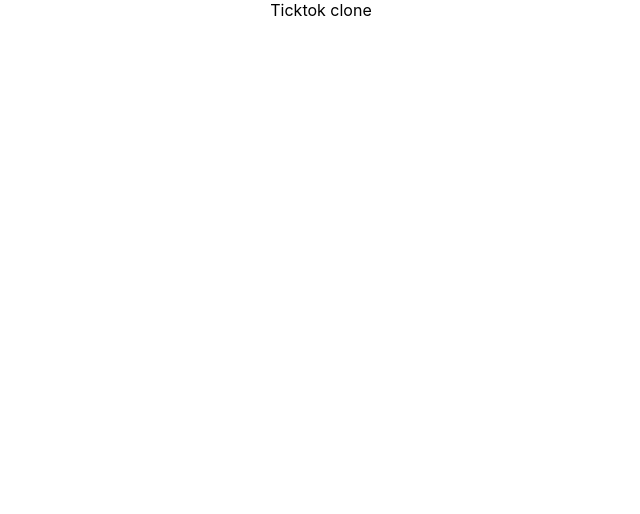
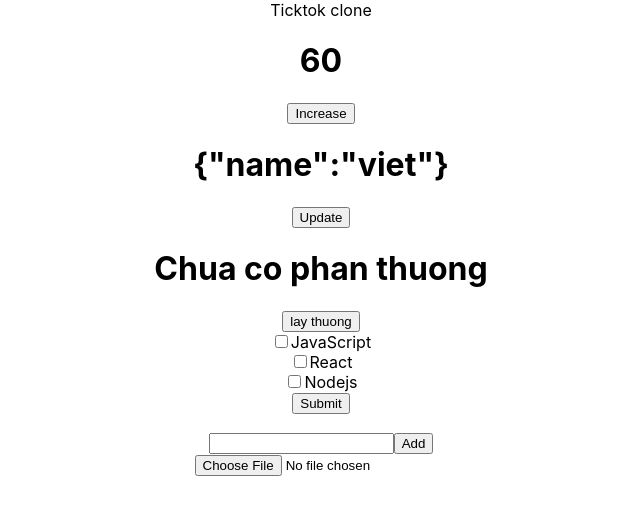
Before and after one commit to NVHViet99/Ticktok-clone, a React (Create React App) app: page / in a window 1280 px wide. Shown: the top 514 px of the page, without its empty margins (319-959 px from the left). Built offline with nearby package versions, Linux system fonts and the light colour scheme.

Commit message:
useEffect lecture

```diff
--- a/public/index.html
+++ b/public/index.html
@@ -24,7 +24,7 @@
       work correctly both with client-side routing and a non-root public URL.
       Learn how to configure a non-root public URL by running `npm run build`.
     -->
-    <title>React App</title>
+    <title>Ticktok Clone</title>
   </head>
   <body>
     <noscript>You need to enable JavaScript to run this app.</noscript>
--- a/src/App.js
+++ b/src/App.js
@@ -1,7 +1,19 @@
 import "./App.css";
+import TodoList from "./components/TodoList";
+import TwowayBinding from "./components/TwowayBinding";
+import UseEffect from "./components/UseEffect";
+import UseStateF8 from "./components/UseStateF8";
 
 function App() {
-  return <div className="App">Ticktok clone</div>;
+  return (
+    <div className="App">
+      Ticktok clone
+      <UseStateF8 />
+      <TwowayBinding />
+      <TodoList />
+      <UseEffect />
+    </div>
+  );
 }
 
 export default App;
--- /dev/null
+++ b/src/components/TodoList.js
@@ -0,0 +1,35 @@
+import React, { useState } from "react";
+
+function TodoList(props) {
+  const [jobs, setJobs] = useState(() => {
+    const storageJobs = JSON.parse(localStorage.getItem("jobs"));
+    return storageJobs ?? [];
+  });
+  const [job, setJob] = useState("");
+
+  const handleSubmit = () => {
+    if (!job) return;
+
+    setJobs((pre) => {
+      const newJobs = [...pre, job];
+      //save localstorage
+      const jsonJobs = JSON.stringify(newJobs);
+      localStorage.setItem("jobs", jsonJobs);
+
+      return newJobs;
+    });
+    setJob("");
+  };
+
+  return (
+    <div>
+      <input value={job} onChange={(e) => setJob(e.target.value)} />
+      <button onClick={handleSubmit}>Add</button>
+      {jobs.map((job, index) => (
+        <li key={index}>{job}</li>
+      ))}
+    </div>
+  );
+}
+
+export default TodoList;
--- /dev/null
+++ b/src/components/TwowayBinding.js
@@ -0,0 +1,120 @@
+import React, { useState } from "react";
+
+const courses = [
+  {
+    id: "1",
+    name: "JavaScript",
+  },
+  {
+    id: "2",
+    name: "React",
+  },
+  {
+    id: "3",
+    name: "Nodejs",
+  },
+];
+
+function TwowayBinding(props) {
+  const [checked, setChecked] = useState([]);
+
+  const handleSubmit = () => {
+    // console.log({ id: checked.id, name: checked.name });
+  };
+
+  const handleInput = (id) => {
+    setChecked((pre) => {
+      const isChecked = checked.includes(id);
+      if (isChecked) {
+        return checked.filter((idItem) => idItem !== id);
+      } else {
+        return [...pre, id];
+      }
+    });
+  };
+
+  return (
+    <div>
+      {courses.map((course) => (
+        <div key={course.id}>
+          <label>
+            <input
+              type="checkbox"
+              onChange={() => handleInput(course.id)}
+              checked={checked.includes(course.id)}
+            />
+            {course.name}
+          </label>
+        </div>
+      ))}
+      <button onClick={handleSubmit}>Submit</button>
+      <h3>{checked.name}</h3>
+    </div>
+  );
+}
+
+export default TwowayBinding;
+
+/*
+import React, { useState } from "react";
+
+function TwowayBinding(props) {
+  const [name, setName] = useState("");
+  const [email, setEmail] = useState("");
+
+  const handleSubmit = () => {
+    console.log({
+      name,
+      email,
+    });
+    setName("");
+    setEmail("");
+  };
+
+  return (
+    <div>
+      <input value={name} onChange={(e) => setName(e.target.value)} />
+      <input value={email} onChange={(e) => setEmail(e.target.value)} />
+      <button onClick={handleSubmit}>Submit</button>
+    </div>
+  );
+}
+
+export default TwowayBinding;
+
+function TwowayBinding(props) {
+  const [checked, setChecked] = useState({
+    id: "2",
+    name: "",
+  });
+
+  const handleSubmit = () => {
+    console.log({ id: checked.id, name: checked.name });
+  };
+
+  const handleInput = (course) => {
+    setChecked({ id: course.id, name: course.name });
+  };
+
+  return (
+    <div>
+      {courses.map((course) => (
+        <div key={course.id}>
+          <label>
+            <input
+              type="radio"
+              onChange={() => handleInput(course)}
+              checked={checked.id === course.id}
+            />
+            {course.name}
+          </label>
+        </div>
+      ))}
+      <button onClick={handleSubmit}>Submit</button>
+      <h3>{checked.name}</h3>
+    </div>
+  );
+}
+
+export default TwowayBinding;
+*/
--- /dev/null
+++ b/src/components/UseEffect.js
@@ -0,0 +1,27 @@
+import React, { useEffect, useState } from "react";
+
+function UseEffect(props) {
+  const [avatar, setAvatar] = useState();
+
+  useEffect(() => {
+    return () => {
+      avatar && URL.revokeObjectURL(avatar.preview);
+    };
+  }, [avatar]);
+
+  const handleOnChange = (e) => {
+    const file = e.target.files[0];
+
+    file.preview = URL.createObjectURL(file);
+    setAvatar(file);
+  };
+
+  return (
+    <div>
+      <input type="file" onChange={handleOnChange} />
+      {avatar && <img src={avatar.preview} alt="" width="70%" />}
+    </div>
+  );
+}
+
+export default UseEffect;
--- /dev/null
+++ b/src/components/UseStateF8.js
@@ -0,0 +1,59 @@
+import React, { useState } from "react";
+
+const tottal = [10, 20, 30];
+const gifts = ["Shirt", "Jean", "Scarf"];
+
+function UseStateF8(props) {
+  const [counter, setCounter] = useState(() => {
+    return tottal.reduce((total, cur) => total + cur, 0);
+  });
+
+  const [title, setTitle] = useState({
+    name: "viet",
+  });
+
+  const [gift, setGift] = useState("");
+
+  const randomGift = () => {
+    const index = Math.floor(Math.random() * gifts.length);
+
+    setGift(gifts[index]);
+  };
+
+  const handleIncrease = () => {
+    //   call 2 times, but incrrease 1
+    // setCounter(counter + 1);
+    // setCounter(counter + 1);
+
+    //   call 2 times, but incrrease 2
+    setCounter((pre) => pre + 1);
+    setCounter((pre) => pre + 1);
+  };
+
+  const handleUpdate = () => {
+    // setTitle({
+    //   ...title,
+    //   age: 20,
+    // });
+    setTitle((pre) => {
+      // logic ...
+      return {
+        ...pre,
+        age: 22,
+      };
+    });
+  };
+
+  return (
+    <div>
+      <h1>{counter}</h1>
+      <button onClick={handleIncrease}>Increase</button>
+      <h1>{JSON.stringify(title)}</h1>
+      <button onClick={handleUpdate}>Update</button>
+      <h1>{gift || "Chua co phan thuong"}</h1>
+      <button onClick={randomGift}>lay thuong</button>
+    </div>
+  );
+}
+
+export default UseStateF8;
```
Also changed, not shown: 1 other file (tests, documents, lock files or other folders).
